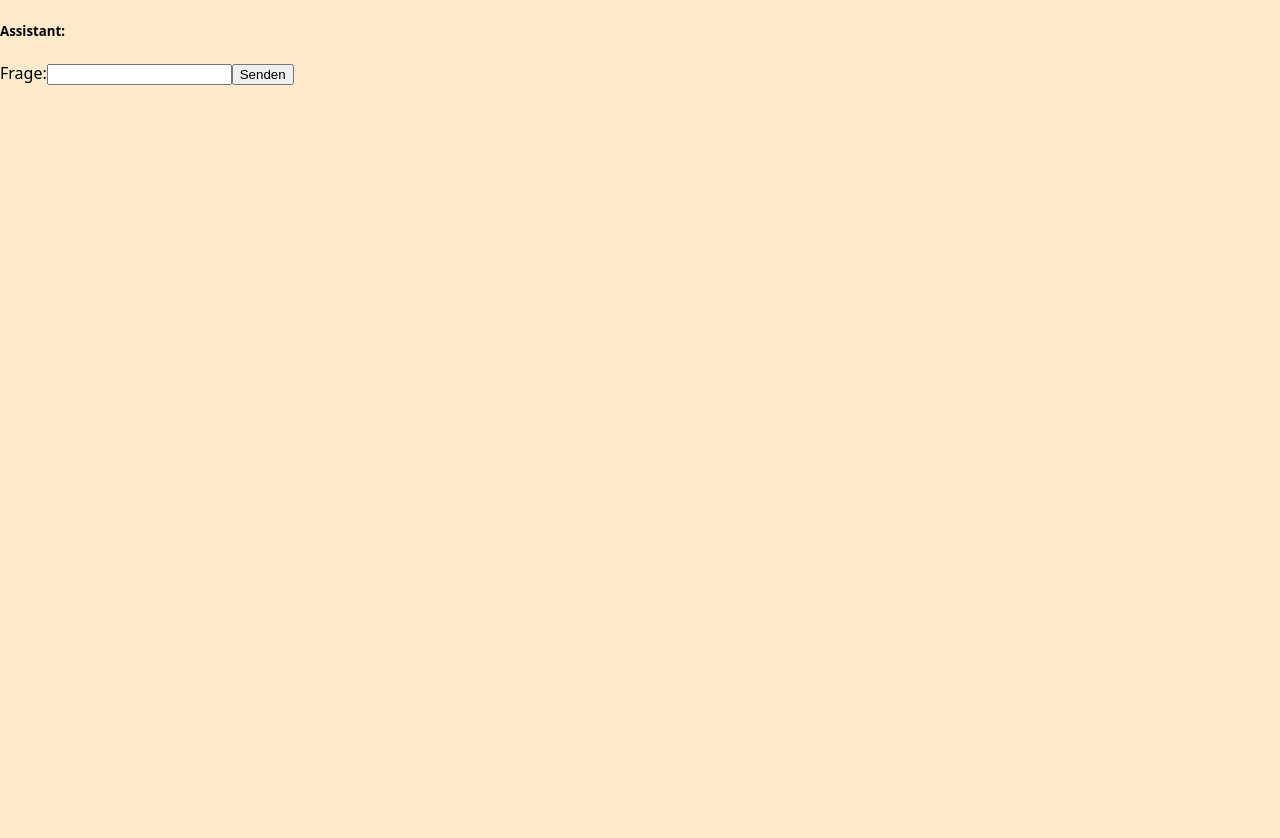
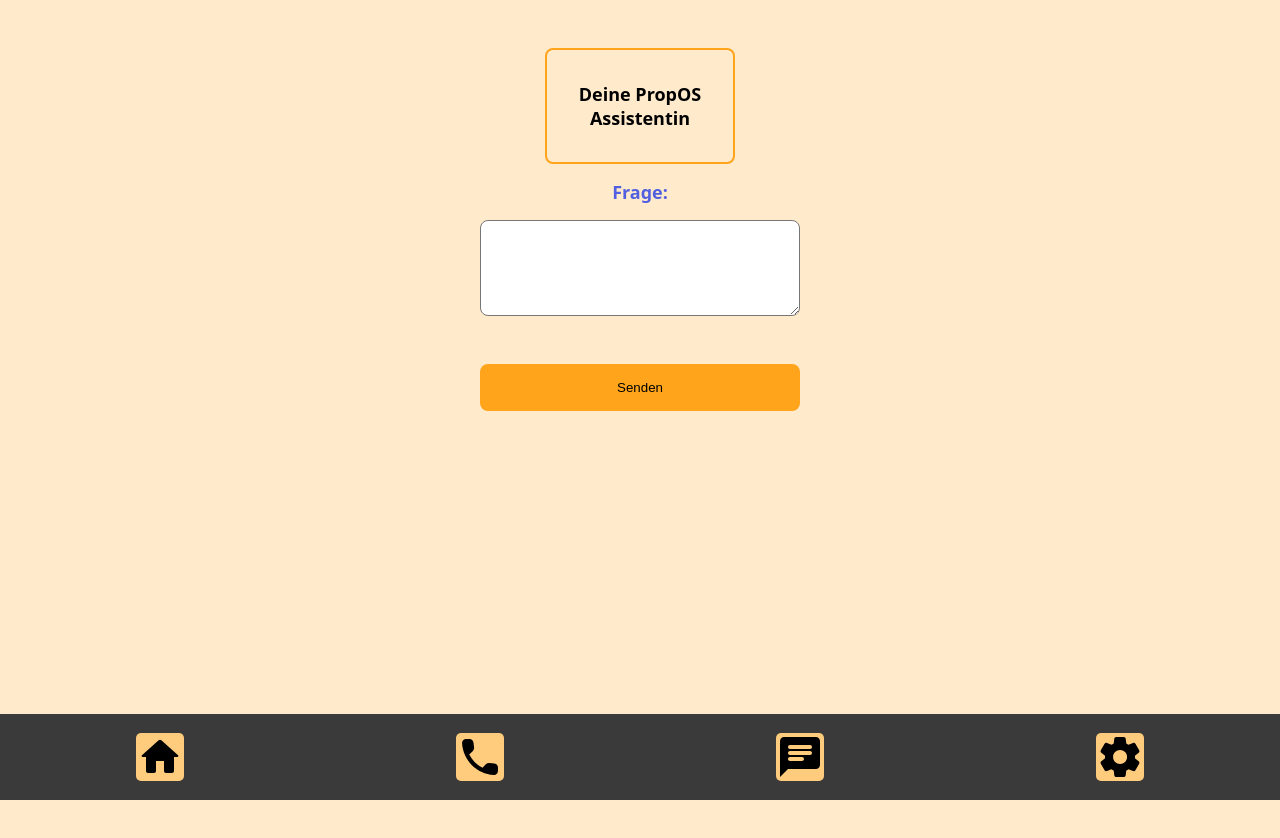
Before and after one commit to MariaRiosNavarro/mobileSimulation-propOS, a Next.js app: page /aipage in a window 1280 px wide. Shown: the top 838 px of the page. Built offline with nearby package versions, Linux system fonts and the light colour scheme.

Commit message:
Add Styles

```diff
--- a/pages/aipage/index.js
+++ b/pages/aipage/index.js
@@ -1,8 +1,79 @@
 import { useState } from "react";
 import styled from "styled-components";
+import Navigation from "../../components/Navigation";
 
 const StyledLoading = styled.p`
   background-color: gray;
+`;
+
+const StyledHeading = styled.h5`
+  text-align: center;
+  font-size: large;
+  margin: 0;
+`;
+
+const StyledContainer = styled.div`
+  display: flex;
+  flex-direction: column;
+  align-items: center;
+  gap: 1rem;
+  margin-top: 3rem;
+`;
+
+const StyledForm = styled.form`
+  display: flex;
+  flex-direction: column;
+  align-items: center;
+  gap: 1rem;
+`;
+
+const StyledTextarea = styled.textarea`
+  border-radius: 8px;
+  width: 20rem;
+  &:focus {
+    border: 2px solid var(--primary-color);
+  }
+  &:hover {
+    border: 2px solid var(--hover-color);
+  }
+`;
+
+const StyledButton = styled.button`
+  margin-top: 2rem;
+  background-color: var(--primary-color);
+  border: none;
+  border-radius: 8px;
+  padding: 1rem;
+  width: 20rem;
+  &:hover {
+    background-color: var(--hover-color);
+  }
+`;
+
+const StyledLabel = styled.label`
+  font-size: large;
+  font-weight: bolder;
+  color: var(--secondary-color);
+`;
+
+const StyledHeadingContainer = styled.div`
+  border: 2px solid var(--primary-color);
+  border-radius: 8px;
+  padding: 2rem;
+  &:hover {
+    border: 2px solid var(--hover-color);
+  }
+`;
+
+const StyledAnswer = styled.div`
+  background-color: white;
+  border-radius: 8px;
+  width: 20rem;
+  padding: 1rem;
+  border: 2px solid var(--primary-color);
+  &:hover {
+    border: 2px solid var(--hover-color);
+  }
 `;
 
 export default function AskAI() {
@@ -16,7 +87,7 @@ export default function AskAI() {
 
   async function handleSubmit(event) {
     event.preventDefault();
-    setIsFetching(true); //start loading
+    setIsFetching(true);
     try {
       const response = await fetch("/api/ai", {
         method: "POST",
@@ -30,7 +101,7 @@ export default function AskAI() {
       if (response.ok) {
         const data = await response.json();
         const answer = data.answer;
-        setIsFetching(false); //end loading
+        setIsFetching(false);
         setAnswer(answer);
       } else {
         console.error("Fehlerhafte Antwort");
@@ -44,23 +115,32 @@ export default function AskAI() {
 
   return (
     <>
-      <h5>
-        <strong>Assistant:</strong>
-      </h5>
-      {answer && <div id="answer">{answer}</div>}
-      <form onSubmit={handleSubmit}>
-        <label htmlFor="question">
-          Frage:
-          <input
+      <StyledContainer>
+        <StyledHeadingContainer>
+          <StyledHeading>
+            <strong>Deine PropOS</strong>
+          </StyledHeading>
+          <StyledHeading>
+            <strong>Assistentin</strong>
+          </StyledHeading>
+        </StyledHeadingContainer>
+        {answer && <StyledAnswer id="answer">{answer}</StyledAnswer>}
+        <StyledForm onSubmit={handleSubmit}>
+          <StyledLabel htmlFor="question">Frage: </StyledLabel>
+          <StyledTextarea
             value={question}
             type="text"
             name="question"
             id="question"
+            cols={40}
+            rows={6}
             onChange={(event) => setQuestion(event.target.value)}
           />
-        </label>
-        <button type="submit">Senden</button>
-      </form>
+
+          <StyledButton type="submit">Senden</StyledButton>
+        </StyledForm>
+      </StyledContainer>
+      <Navigation />
     </>
   );
 }
```
